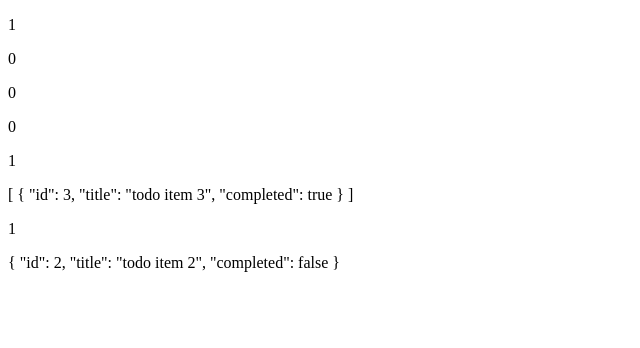
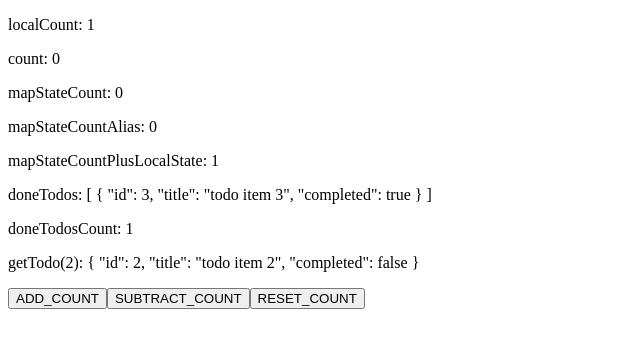
Before and after one commit to NkymCJ/vue-vuex, a Vue app: page / in a window 1280 px wide. Shown: the top 348 px of the page, without its empty margins (0-640 px from the left). Built offline with nearby package versions, Linux system fonts and the light colour scheme.

Commit message:
modified

```diff
--- a/src/App.vue
+++ b/src/App.vue
@@ -1,19 +1,23 @@
 <template>
   <div id="app">
-    <p>{{ localCount }}</p>
-    <p>{{ count }}</p>
-    <p>{{ mapStateCount }}</p>
-    <p>{{ mapStateCountAlias }}</p>
-    <p>{{ mapStateCountPlusLocalState }}</p>
+    <p>localCount: {{ localCount }}</p>
+    <p>count: {{ count }}</p>
+    <p>mapStateCount: {{ mapStateCount }}</p>
+    <p>mapStateCountAlias: {{ mapStateCountAlias }}</p>
+    <p>mapStateCountPlusLocalState: {{ mapStateCountPlusLocalState }}</p>
 
-    <p>{{ doneTodos }}</p>
-    <p>{{ doneTodosCount }}</p>
-    <p>{{ getTodo(2) }}</p>
+    <p>doneTodos: {{ doneTodos }}</p>
+    <p>doneTodosCount: {{ doneTodosCount }}</p>
+    <p>getTodo(2): {{ getTodo(2) }}</p>
+
+    <button @click="add">ADD_COUNT</button>
+    <button @click="subtract">SUBTRACT_COUNT</button>
+    <button @click="reset">RESET_COUNT</button>
   </div>
 </template>
 
 <script>
-import { mapState, mapGetters } from 'vuex'
+import { mapState, mapGetters, mapMutations } from 'vuex'
 
 export default {
   name: 'App',
@@ -53,6 +57,23 @@ export default {
     ...mapGetters({
       getTodo: 'getTodoById'
     })
+  },
+  methods: {
+    add () {
+      this.$store.commit({
+        type: 'ADD_COUNT',
+        count: 2
+      })
+    },
+    subtract () {
+      this.SUBTRACT_COUNT({
+        count: 2
+      })
+    },
+    ...mapMutations(['SUBTRACT_COUNT']),
+    ...mapMutations({
+      reset: 'RESET_COUNT'
+    })
   }
 }
 </script>
--- a/src/store/index.js
+++ b/src/store/index.js
@@ -1,5 +1,6 @@
 import Vue from 'vue'
 import Vuex from 'vuex'
+import { ADD_COUNT, SUBTRACT_COUNT, RESET_COUNT } from './mutation'
 
 Vue.use(Vuex)
 
@@ -30,6 +31,15 @@ export default new Vuex.Store({
     }
   },
   mutations: {
+    [ADD_COUNT] (state, payload) {
+      state.count += payload.count
+    },
+    [SUBTRACT_COUNT] (state, payload) {
+      state.count -= payload.count
+    },
+    [RESET_COUNT] (state, payload) {
+      state.count = 0
+    }
   },
   actions: {
   },
--- /dev/null
+++ b/src/store/mutation.js
@@ -0,0 +1,3 @@
+export const ADD_COUNT = 'ADD_COUNT'
+export const SUBTRACT_COUNT = 'SUBTRACT_COUNT'
+export const RESET_COUNT = 'RESET_COUNT'
```
Also changed, not shown: 2 other files (tests, documents, lock files or other folders).
